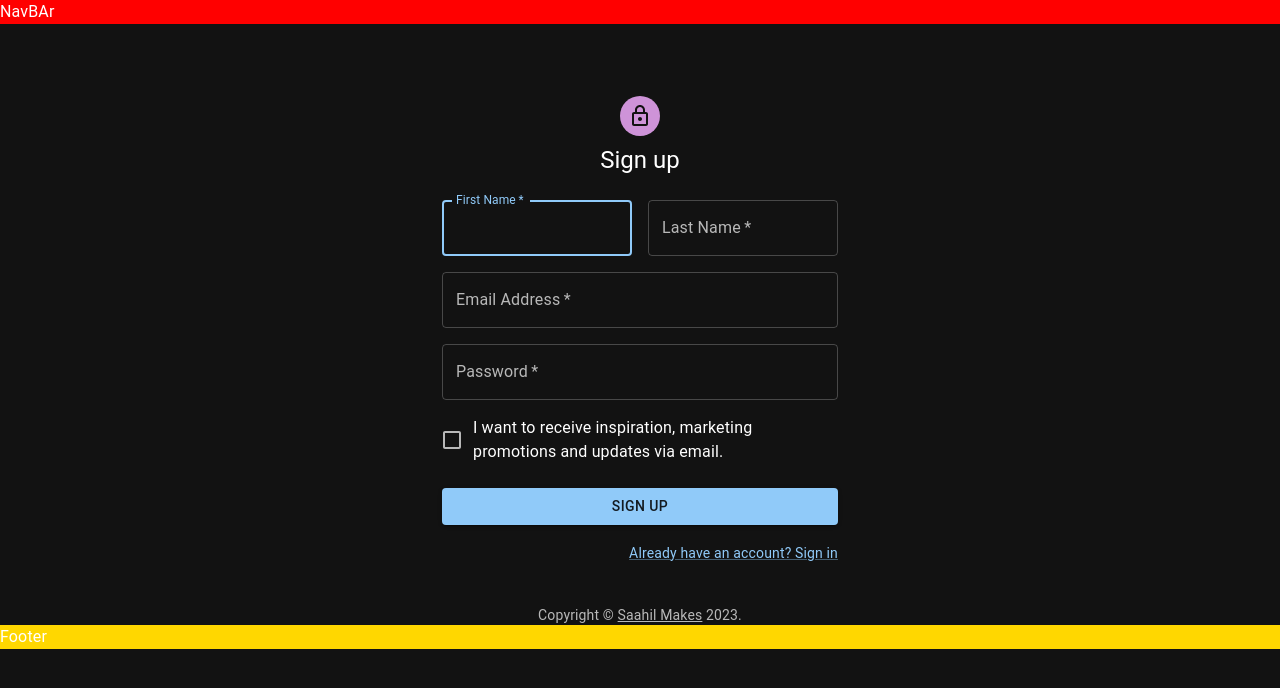
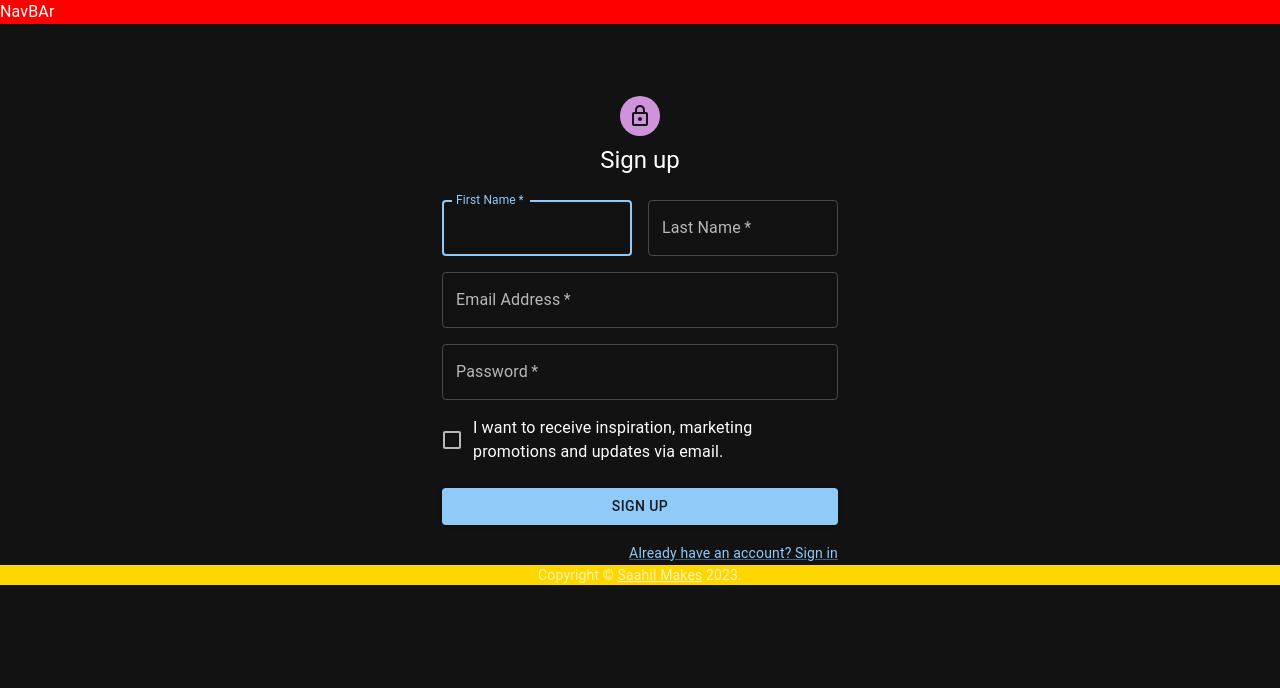
Before and after one commit to saahilanande/Frontend-MTRS, a React (Vite) app: page /signup in a window 1280 px wide. Shown: the top 688 px of the page. Built offline with nearby package versions, Linux system fonts and the light colour scheme.

Commit message:
used formik to handle textbox value and  submit

```diff
--- a/package.json
+++ b/package.json
@@ -15,7 +15,7 @@
     "@mui/icons-material": "^5.11.16",
     "@mui/material": "^5.13.5",
     "axios": "^1.4.0",
-    "formik": "^2.4.1",
+    "formik": "^2.4.2",
     "react": "^18.2.0",
     "react-dom": "^18.2.0",
     "react-router-dom": "^6.11.2"
--- /dev/null
+++ b/src/Components/Footer.tsx
@@ -0,0 +1,17 @@
+import { Link, Typography } from "@mui/material";
+import React from "react";
+
+function Footer() {
+  return (
+    <Typography variant="body2" color="text.secondary" align="center">
+      {"Copyright © "}
+      <Link color="inherit" href="https://mui.com/">
+        Saahil Makes
+      </Link>{" "}
+      {new Date().getFullYear()}
+      {"."}
+    </Typography>
+  );
+}
+
+export default Footer;
--- a/src/Components/SignupForm.tsx
+++ b/src/Components/SignupForm.tsx
@@ -12,26 +12,21 @@ import { Container, Box } from "@mui/system";
 import LockOutlinedIcon from "@mui/icons-material/LockOutlined";
 import React from "react";
 import Link from "@mui/material/Link";
-
-function Copyright(props: any) {
-  return (
-    <Typography
-      variant="body2"
-      color="text.secondary"
-      align="center"
-      {...props}
-    >
-      {"Copyright © "}
-      <Link color="inherit" href="https://mui.com/">
-        Saahil Makes
-      </Link>{" "}
-      {new Date().getFullYear()}
-      {"."}
-    </Typography>
-  );
-}
+import { useFormik } from "formik";
 
 function SignupForm() {
+  const formik = useFormik({
+    initialValues: {
+      firstName: "",
+      lastName: "",
+      email: "",
+      password: "",
+    },
+    onSubmit: (values) => {
+      alert(JSON.stringify(values, null, 2));
+    },
+  });
+
   return (
     <>
       <Container component="main" maxWidth="xs">
@@ -50,7 +45,12 @@ function SignupForm() {
           <Typography component="h1" variant="h5">
             Sign up
           </Typography>
-          <Box component="form" noValidate sx={{ mt: 3 }}>
+          <Box
+            component="form"
+            noValidate
+            sx={{ mt: 3 }}
+            onSubmit={formik.handleSubmit}
+          >
             <Grid container spacing={2}>
               <Grid item xs={12} sm={6}>
                 <TextField
@@ -61,6 +61,8 @@ function SignupForm() {
                   id="firstName"
                   label="First Name"
                   autoFocus
+                  onChange={formik.handleChange}
+                  value={formik.values.firstName}
                 />
               </Grid>
               <Grid item xs={12} sm={6}>
@@ -71,6 +73,8 @@ function SignupForm() {
                   label="Last Name"
                   name="lastName"
                   autoComplete="family-name"
+                  onChange={formik.handleChange}
+                  value={formik.values.lastName}
                 />
               </Grid>
               <Grid item xs={12}>
@@ -81,6 +85,8 @@ function SignupForm() {
                   label="Email Address"
                   name="email"
                   autoComplete="email"
+                  onChange={formik.handleChange}
+                  value={formik.values.email}
                 />
               </Grid>
               <Grid item xs={12}>
@@ -92,6 +98,8 @@ function SignupForm() {
                   type="password"
                   id="password"
                   autoComplete="new-password"
+                  onChange={formik.handleChange}
+                  value={formik.values.password}
                 />
               </Grid>
               <Grid item xs={12}>
@@ -120,7 +128,6 @@ function SignupForm() {
             </Grid>
           </Box>
         </Box>
-        <Copyright sx={{ mt: 5 }} />
       </Container>
     </>
   );
--- a/src/Pages/Signup.tsx
+++ b/src/Pages/Signup.tsx
@@ -1,6 +1,7 @@
 import { Grid } from "@mui/material";
 import React from "react";
 import SignupForm from "../Components/SignupForm";
+import Footer from "../Components/Footer";
 
 function Signup() {
   return (
@@ -13,7 +14,7 @@ function Signup() {
           <SignupForm />
         </Grid>
         <Grid item sm={12} bgcolor={"gold"}>
-          Footer
+          <Footer />
         </Grid>
       </Grid>
     </>
```
Also changed, not shown: 1 other file (tests, documents, lock files or other folders).
